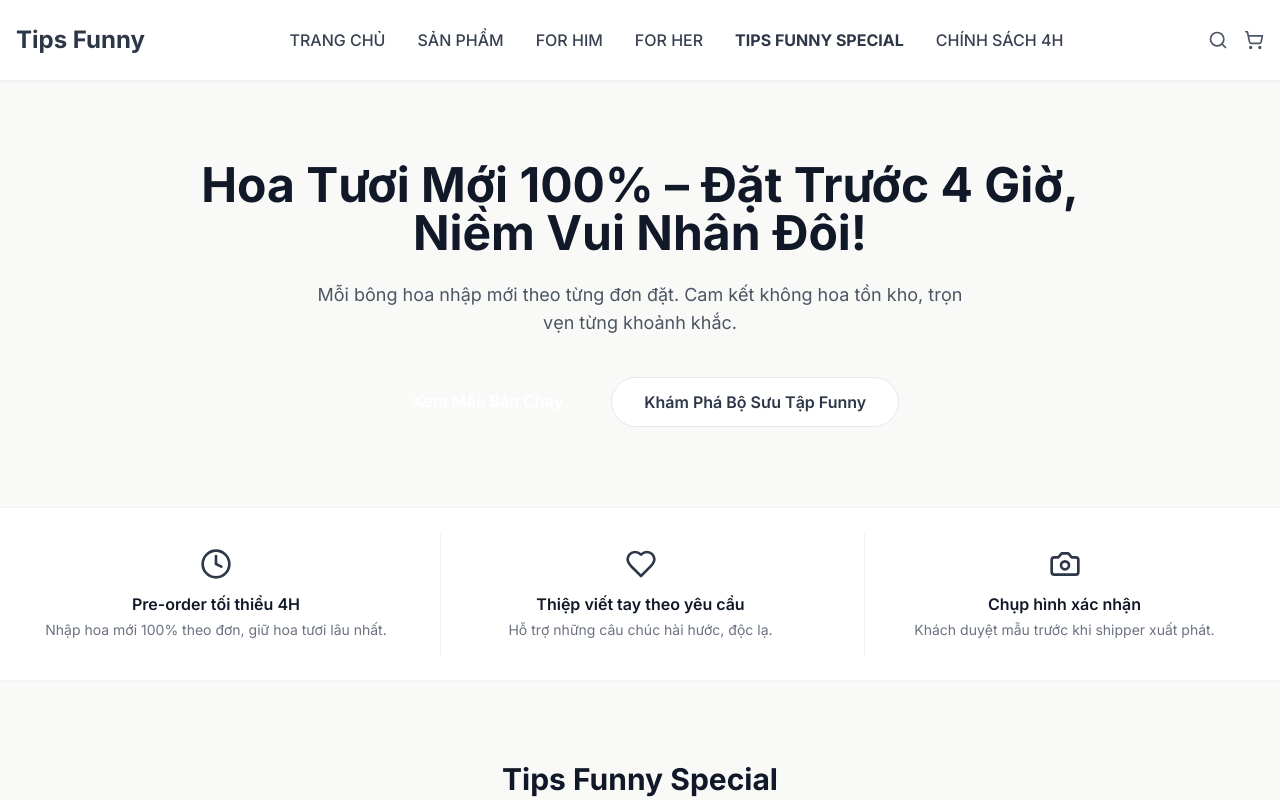
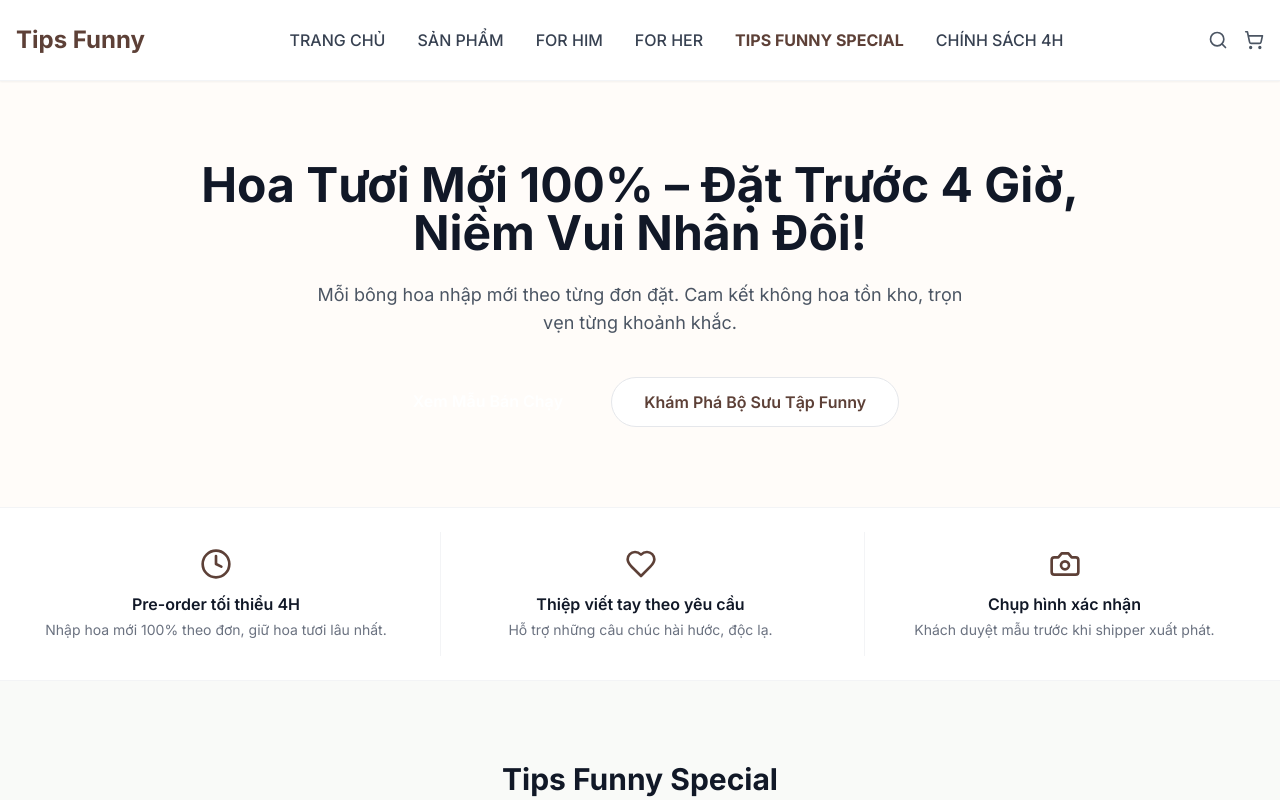
Before and after one commit to vuthaohan01062006-cpu/tipsfunnyflora, a Next.js app: page / in a window 1280 px wide. Shown: the top 800 px of the page. Built offline with nearby package versions, Linux system fonts and the light colour scheme.

Commit message:
Pivot to Treat Sweet Macaron brand

```diff
--- a/app/globals.css
+++ b/app/globals.css
@@ -3,11 +3,11 @@
 @tailwind utilities;
 
 :root {
-  --tiffany-blue: #0ABAB5;
-  --text-dark: #2D3748;
+  --text-dark: #5D4037;
+  --bg-light: #FFFCF9;
 }
 
 body {
   color: var(--text-dark);
-  background-color: #F9FAF8;
+  background-color: var(--bg-light);
 }
```
